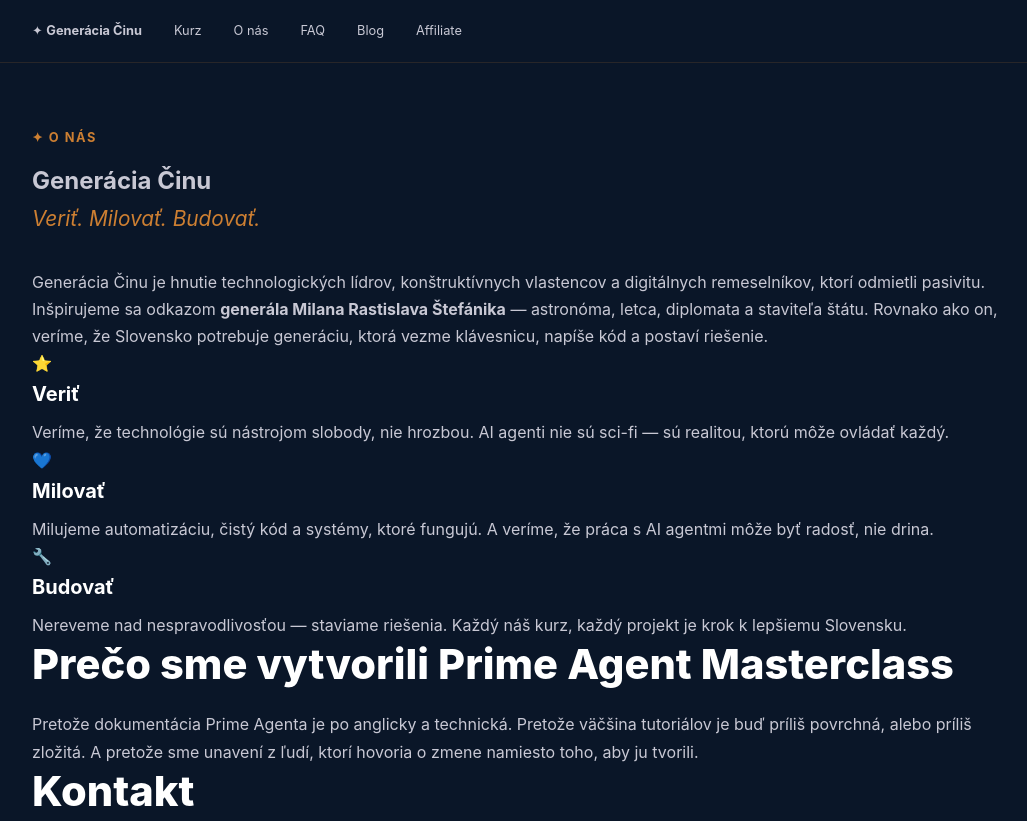
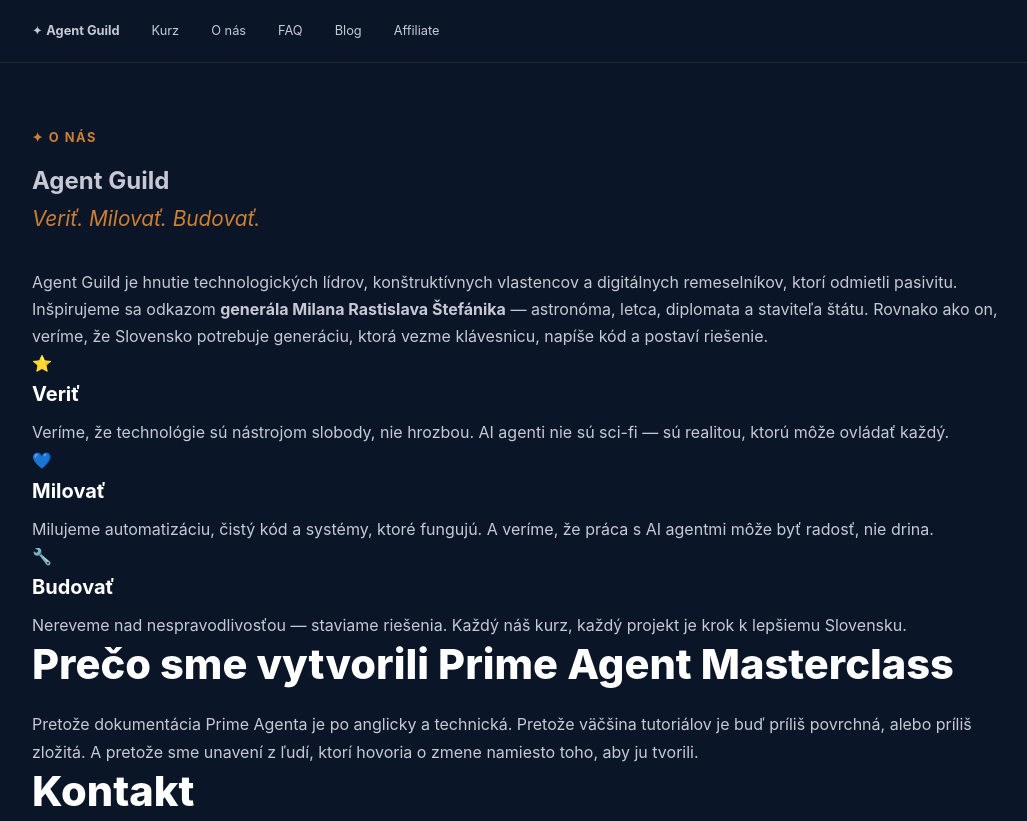
Before and after one commit to Abra7abra7/prime-agent-masterclass, a plain HTML site: page o-nas/index.html in a window 1280 px wide. Shown: the top 821 px of the page, without its empty margins (112-1139 px from the left). Drawn offline with Linux system fonts and the light colour scheme.

Commit message:
🎯 Agent Guild - internacionalna znacka

```diff
--- a/o-nas/index.html
+++ b/o-nas/index.html
@@ -4,8 +4,8 @@
 <link rel="icon" href="/favicon.svg" type="image/svg+xml">
 <meta charset="UTF-8">
 <meta name="viewport" content="width=device-width, initial-scale=1.0">
-<title>O nás – Generácia Činu | ASCENTIA s. r. o.</title>
-<meta name="description" content="Generácia Činu je hnutie technologických lídrov inšpirované odkazom M. R. Štefánika. Súčasťou ASCENTIA s. r. o.">
+<title>O nás – Agent Guild | ASCENTIA s. r. o.</title>
+<meta name="description" content="Agent Guild je hnutie technologických lídrov inšpirované odkazom M. R. Štefánika. Súčasťou ASCENTIA s. r. o.">
 <meta name="theme-color" content="#0A1628">
 <style>
 *, *::before, *::after { box-sizing: border-box; margin: 0; padding: 0; }
@@ -174,7 +174,7 @@ document.addEventListener('click', function(e) {
   <div class="container">
     <button class="nav-toggle" onclick="document.querySelector('.nav-links').classList.toggle('open')" aria-label="Menu">☰</button>
     <div class="nav-links">
-      <a href="/" style="color: #c8c8d4; text-decoration: none; margin-right: 8px;">✦ <strong>Generácia Činu</strong></a>
+      <a href="/" style="color: #c8c8d4; text-decoration: none; margin-right: 8px;">✦ <strong>Agent Guild</strong></a>
       <a href="/kurz" style="color: #c8c8d4; text-decoration: none; margin-right: 8px;">Kurz</a>
       <a href="/o-nas" style="color: #c8c8d4; text-decoration: none; margin-right: 8px;">O nás</a>
       <a href="/faq" style="color: #c8c8d4; text-decoration: none; margin-right: 8px;">FAQ</a>
@@ -187,10 +187,10 @@ document.addEventListener('click', function(e) {
 <section class="section" style="scroll-margin-top: 80px;">
 <div class="container">
 <span class="section-label">✦ O nás</span>
-<h1 style="text-wrap: balance;">Generácia Činu</h1>
+<h1 style="text-wrap: balance;">Agent Guild</h1>
 <p style="font-size:1.3rem; color: var(--bronze); font-style: italic; margin-bottom: 32px;">Veriť. Milovať. Budovať.</p>
 
-<p>Generácia Činu je hnutie technologických lídrov, konštruktívnych vlastencov a digitálnych remeselníkov, ktorí odmietli pasivitu.</p>
+<p>Agent Guild je hnutie technologických lídrov, konštruktívnych vlastencov a digitálnych remeselníkov, ktorí odmietli pasivitu.</p>
 
 <p>Inšpirujeme sa odkazom <strong>generála Milana Rastislava Štefánika</strong> — astronóma, letca, diplomata a staviteľa štátu. Rovnako ako on, veríme, že Slovensko potrebuje generáciu, ktorá vezme klávesnicu, napíše kód a postaví riešenie.</p>
 
```
Also changed, not shown: affiliate/index.html (+2 -2 lines), blog/index.html (+4 -4 lines), faq/index.html (+2 -2 lines), index.html (+5 -5 lines), kurz/index.html (+2 -2 lines), agent-guild-logo.svg (added).
